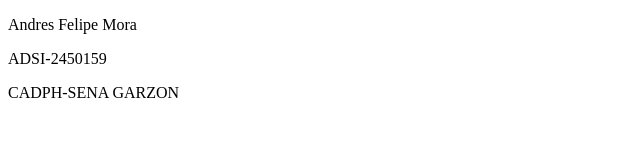
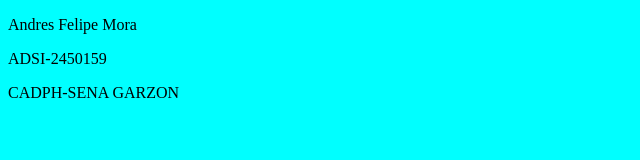
Before and after one commit to morita100604/probandogitadsi, a plain HTML site: page index.html in a window 1280 px wide. Shown: the whole page, without its empty margins (0-640 px from the left). Drawn offline with Linux system fonts and the light colour scheme.

Commit message:
Agregando Css

```diff
--- /dev/null
+++ b/css/estilos..css
@@ -0,0 +1,3 @@
+body{
+    background-color: aqua;
+}
--- a/index.html
+++ b/index.html
@@ -5,6 +5,7 @@
     <meta http-equiv="X-UA-Compatible" content="IE=edge">
     <meta name="viewport" content="width=device-width, initial-scale=1.0">
     <title>Document</title>
+    <link rel="stylesheet" href="./css/estilos..css">
 </head>
 <body>
     <p>Andres Felipe Mora</p>
```
